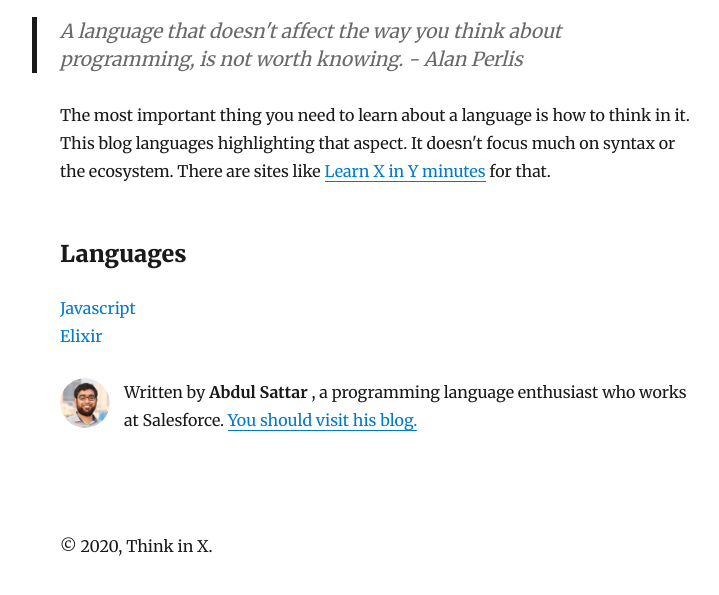
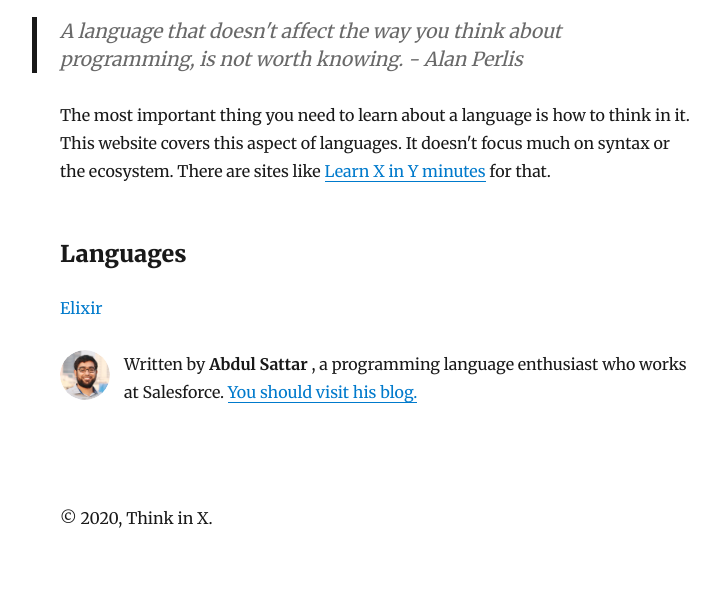
Before and after one commit to abdulsattar/thinkinx, a Gatsby site: page / in a window 1280 px wide. Shown: the part 137-732 px from the top of the page, without its empty margins (265-984 px from the left). Built offline with nearby package versions, Linux system fonts and the light colour scheme; Gatsby itself is replaced by a stand-in of ours; some packages are replaced by stand-ins of ours.

Commit message:
Fix typos

```diff
--- a/content/blog/javascript/index.md
+++ /dev/null
@@ -1,4 +0,0 @@
----
-title: Javascript
-description: "Hello World"
----
--- a/src/pages/index.js
+++ b/src/pages/index.js
@@ -19,7 +19,7 @@ const BlogIndex = ({ data, location }) => {
       </blockquote>
       <p>
         The most important thing you need to learn about a language is how to
-        think in it. This blog languages highlighting that aspect. It doesn't
+        think in it. This website covers this aspect of languages. It doesn't
         focus much on syntax or the ecosystem. There are sites like{" "}
         <a href="https://learnxinyminutes.com">Learn X in Y minutes</a> for
         that.
```
